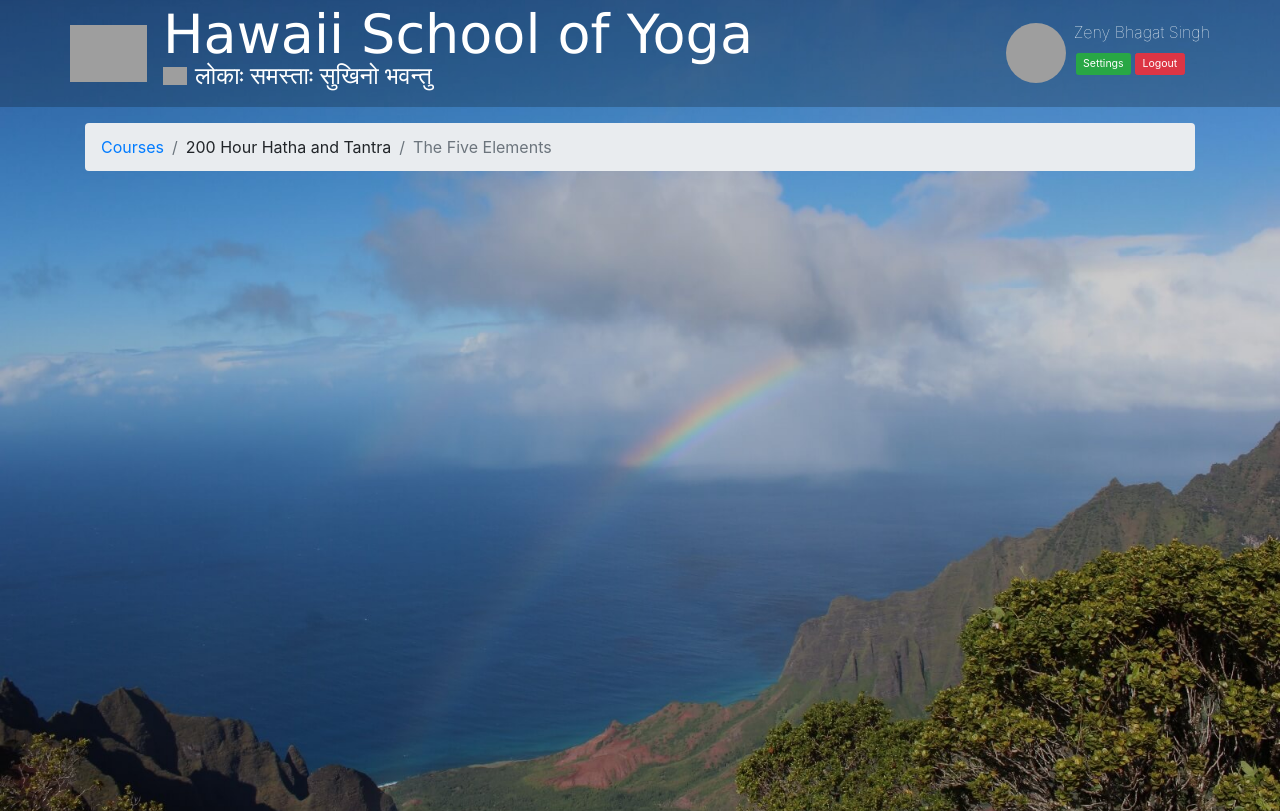
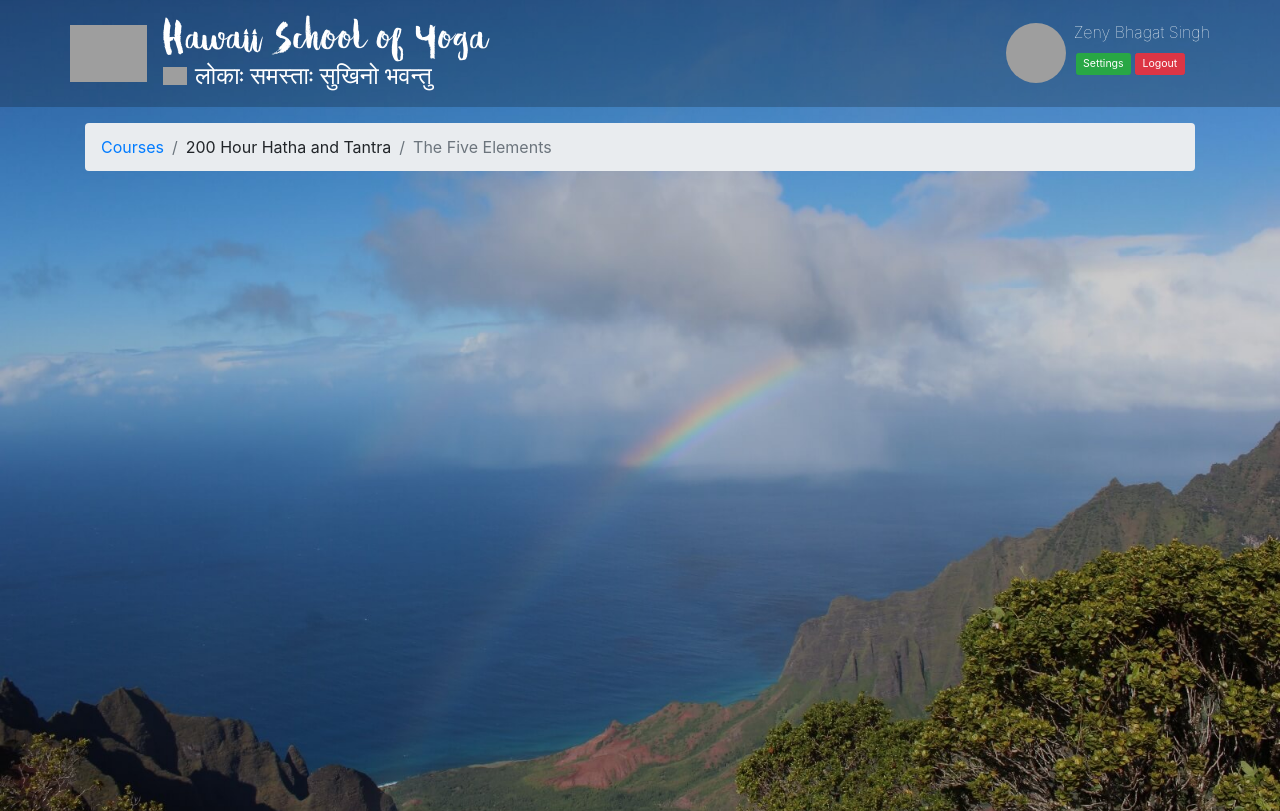
Before and after one commit to hawaii-school-of-yoga/online-courseware, a Next.js app: page / in a window 1280 px wide. Built offline with nearby package versions, Linux system fonts and the light colour scheme; grey boxes are pictures that could not be loaded.

Commit message:
fonts actually working!

```diff
--- a/components/Header/index.js
+++ b/components/Header/index.js
@@ -9,7 +9,7 @@ export default class Header extends Component {
 		const { course, user } = this.props;
 
 		return (
-			<nav className="navbar sticky-top">
+			<nav className="navbar">
 				<div className="container">
 					<div className="logo-bar">
 						<img className="logo" src="/static/img/logo-no-text.png" />
--- a/next.config.js
+++ b/next.config.js
@@ -3,4 +3,4 @@ const withPlugins = require('next-compose-plugins');
 const css = require('@zeit/next-css');
 const fonts = require('next-fonts');
 
-module.exports = withPlugins([ [ css ], [ fonts ] ]);
+module.exports = withPlugins([ css, fonts ]);
--- a/styles/index.css
+++ b/styles/index.css
@@ -10,12 +10,13 @@ body {
 	background: transparent;
 }
 
-/* @font-face {
+@font-face {
 	font-family: 'Hello Tropical';
-	src: url('HelloTropical.woff2') format('woff2'), url('HelloTropical.woff') format('woff');
+	src: url('/static/fonts/HelloTropical.woff2') format('woff2'),
+		url('/static/fonts/HelloTropical.woff') format('woff');
 	font-weight: normal;
 	font-style: normal;
-} */
+}
 
 .button-group .btn {
 	margin: 2px !important;
```
